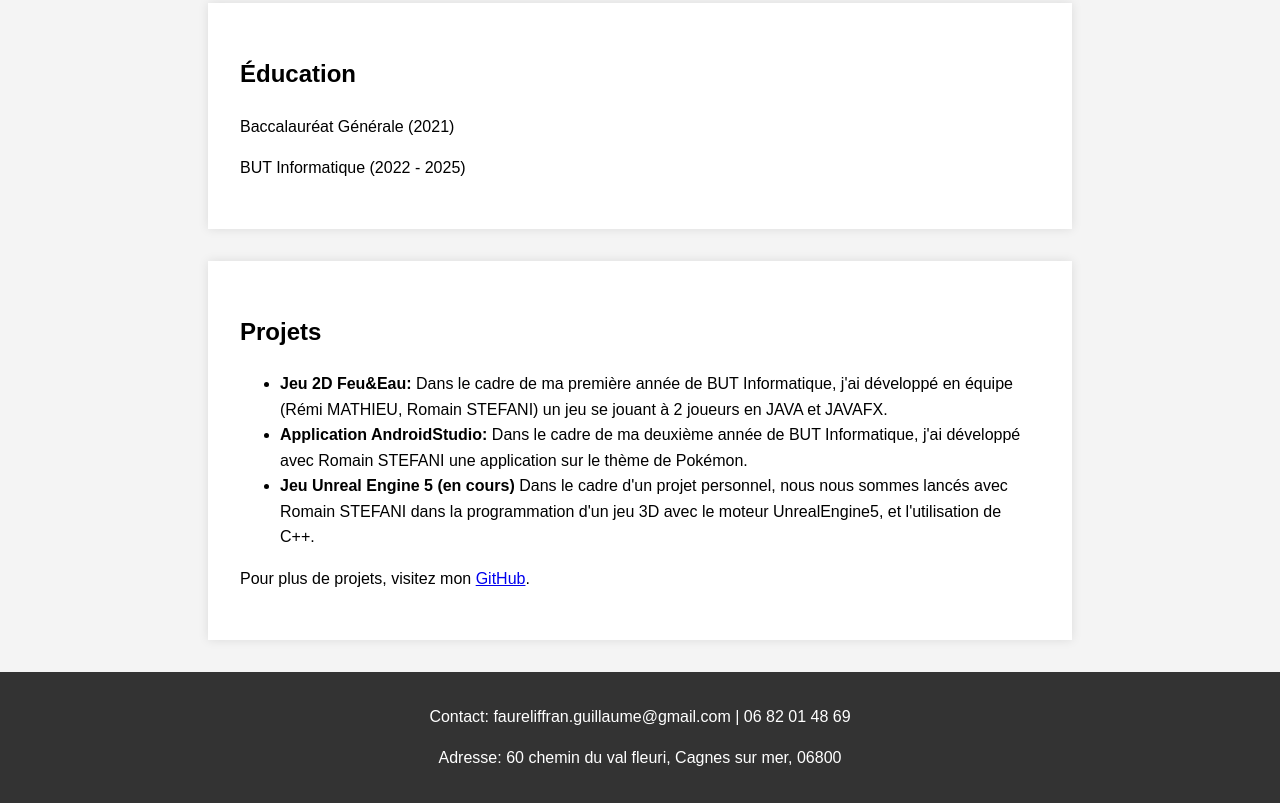
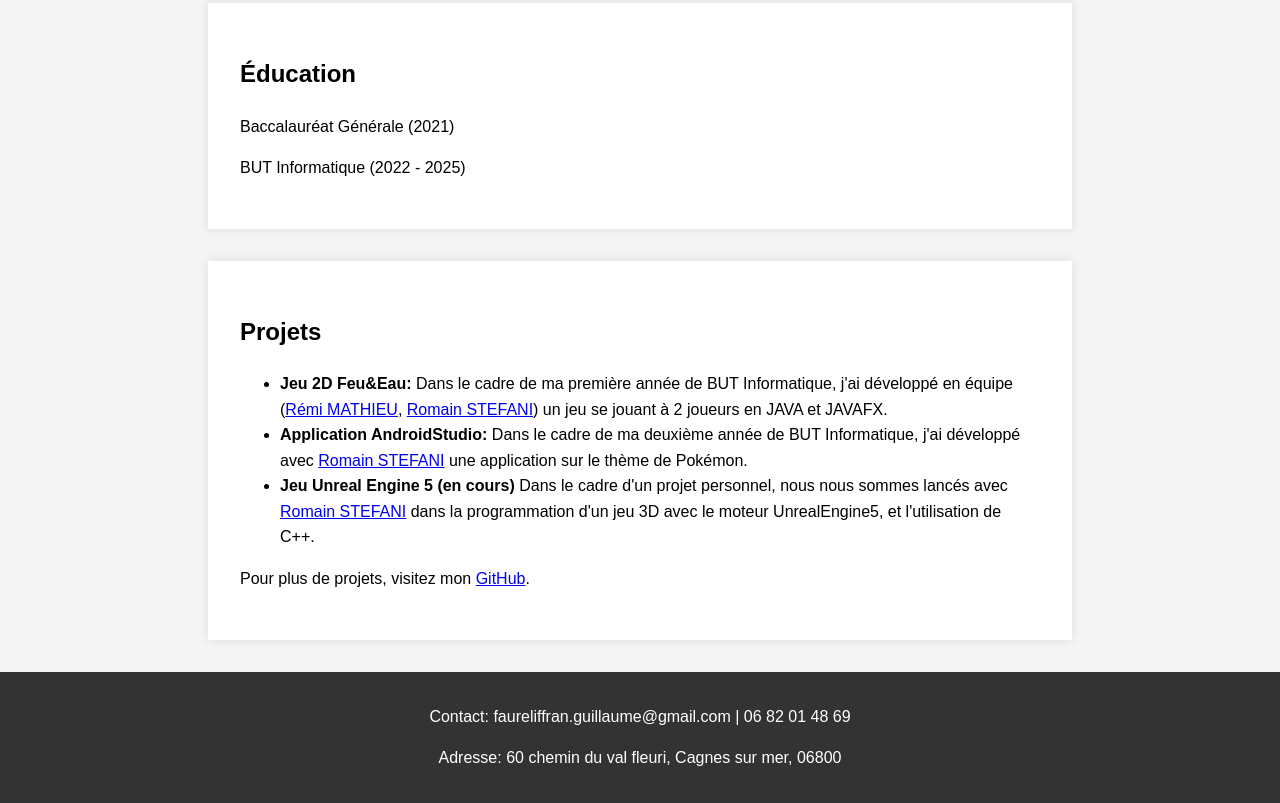
Before and after one commit to Guillaume170604/MyPortfolio, a plain HTML site: page index.html in a window 1280 px wide. Shown: the part 1616-2419 px from the top of the page. Drawn offline with nearby package versions, Linux system fonts and the light colour scheme.

Commit message:
upgrade 2

```diff
--- a/index.html
+++ b/index.html
@@ -102,9 +102,9 @@
     <section id="projects" class="section">
         <h2>Projets</h2>
         <ul>
-            <li><strong>Jeu 2D Feu&Eau:</strong> Dans le cadre de ma première année de BUT Informatique, j'ai développé en équipe (Rémi MATHIEU, Romain STEFANI) un jeu se jouant à 2 joueurs en JAVA et JAVAFX.</li>
-            <li><strong>Application AndroidStudio:</strong> Dans le cadre de ma deuxième année de BUT Informatique, j'ai développé avec Romain STEFANI une application sur le thème de Pokémon.</li>
-            <li><strong>Jeu Unreal Engine 5 (en cours)</strong> Dans le cadre d'un projet personnel, nous nous sommes lancés avec Romain STEFANI dans la programmation d'un jeu 3D avec le moteur UnrealEngine5, et l'utilisation de C++.</li>
+            <li><strong>Jeu 2D Feu&Eau:</strong> Dans le cadre de ma première année de BUT Informatique, j'ai développé en équipe (<a href="https://remim06.github.io/portfolio.html" target="_blank">Rémi MATHIEU</a>, <a href="https://RomainUnice.github.io/portfolio" target="_blank">Romain STEFANI</a>) un jeu se jouant à 2 joueurs en JAVA et JAVAFX.</li>
+            <li><strong>Application AndroidStudio:</strong> Dans le cadre de ma deuxième année de BUT Informatique, j'ai développé avec <a href="https://RomainUnice.github.io/portfolio" target="_blank">Romain STEFANI</a> une application sur le thème de Pokémon.</li>
+            <li><strong>Jeu Unreal Engine 5 (en cours)</strong> Dans le cadre d'un projet personnel, nous nous sommes lancés avec <a href="https://RomainUnice.github.io/portfolio" target="_blank">Romain STEFANI</a> dans la programmation d'un jeu 3D avec le moteur UnrealEngine5, et l'utilisation de C++.</li>
         </ul>
         <p>Pour plus de projets, visitez mon <a href="https://github.com/Guillaume170604" target="_blank">GitHub</a>.</p>
     </section>
```
